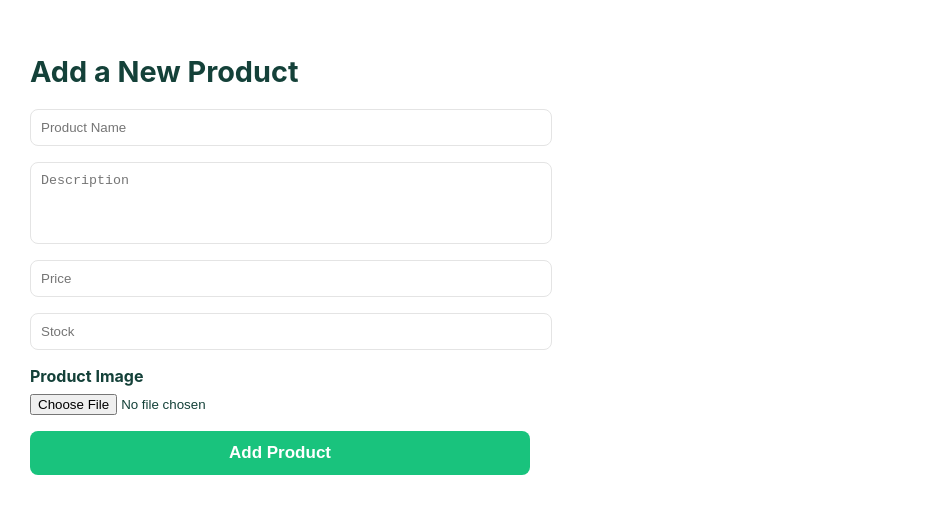
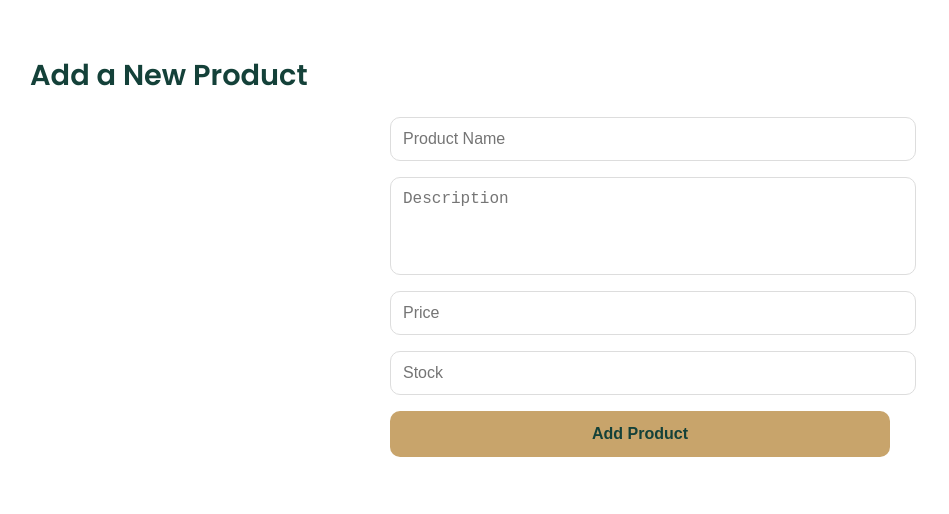
Before and after one commit to Mariya-004/AroundU, a React (Create React App) app in the folder frontend/: page /add-product in a window 1280 px wide. Shown: the top 514 px of the page, without its empty margins (0-949 px from the left). Built offline with nearby package versions, Linux system fonts and the light colour scheme.

Commit message:
modified addproduct

```diff
--- a/frontend/src/pages/addProduct.jsx
+++ b/frontend/src/pages/addProduct.jsx
@@ -6,7 +6,6 @@ export default function AddProduct() {
   const [description, setDescription] = useState('');
   const [price, setPrice] = useState('');
   const [stock, setStock] = useState('');
-  const [imageFile, setImageFile] = useState(null);
   const [loading, setLoading] = useState(false);
   const [msg, setMsg] = useState('');
   const navigate = useNavigate();
@@ -16,45 +15,45 @@ export default function AddProduct() {
     setLoading(true);
     setMsg('');
 
-    // Basic validation to ensure an image is selected
-    if (!imageFile) {
-        setMsg('Please select a product image.');
+    try {
+      const token = localStorage.getItem('token');
+      if (!token) {
+        setMsg('Unauthorized: Please log in first.');
         setLoading(false);
         return;
-    }
+      }
 
-    try {
-      const formData = new FormData();
-      formData.append('name', name);
-      formData.append('description', description);
-      formData.append('price', price);
-      formData.append('stock', stock);
-      // --- THIS IS THE CORRECTED LINE ---
-      formData.append('productImage', imageFile); // The key must match the backend ('productImage')
+      const productData = {
+        name,
+        description,
+        price,
+        stock,
+      };
 
-      const token = localStorage.getItem('token');
-      const res = await fetch('https://asia-south1-aroundu-473113.cloudfunctions.net/add_product', {
-        method: 'POST',
-        headers: {
-          // Note: Don't set Content-Type, the browser does it automatically for FormData
-          'Authorization': `Bearer ${token}`,
-        },
-        body: formData,
-      });
+      const res = await fetch(
+        'https://asia-south1-aroundu-473113.cloudfunctions.net/add_product',
+        {
+          method: 'POST',
+          headers: {
+            'Content-Type': 'application/json',
+            Authorization: `Bearer ${token}`,
+          },
+          body: JSON.stringify(productData),
+        }
+      );
 
       const responseData = await res.json();
+
       if (!res.ok) {
-        // Use the error message from the backend, or a default one
         throw new Error(responseData.msg || 'Failed to add product');
       }
 
-      setMsg(`Product "${responseData.newProduct.name}" added successfully!`);
+      setMsg(`✅ Product "${responseData.newProduct.name}" added successfully!`);
 
-      // Redirect back to the dashboard after a short delay
+      // Redirect to dashboard after short delay
       setTimeout(() => {
         navigate('/shopkeeper-dashboard');
       }, 1500);
-
     } catch (err) {
       setMsg(err.message);
     } finally {
@@ -63,66 +62,88 @@ export default function AddProduct() {
   };
 
   return (
-    <div style={{ background: '#fff', minHeight: '100vh', padding: 30, color: '#144139' }}>
+    <div
+      style={{
+        background: '#fff',
+        minHeight: '100vh',
+        padding: 30,
+        color: '#144139',
+        fontFamily: 'Poppins, sans-serif',
+      }}
+    >
       <h2 style={{ fontSize: '1.8rem', marginBottom: 20 }}>Add a New Product</h2>
-      <form onSubmit={handleSubmit} style={{ display: 'flex', flexDirection: 'column', maxWidth: 500 }}>
+
+      <form
+        onSubmit={handleSubmit}
+        style={{
+          display: 'flex',
+          flexDirection: 'column',
+          maxWidth: 500,
+          margin: '0 auto',
+          gap: 16,
+        }}
+      >
         <input
           type="text"
           placeholder="Product Name"
           value={name}
-          onChange={e => setName(e.target.value)}
+          onChange={(e) => setName(e.target.value)}
           required
-          style={{ marginBottom: 16, width: '100%', padding: 10, borderRadius: 8, border: '1px solid #e4e4e4' }}
+          style={inputStyle}
         />
+
         <textarea
           placeholder="Description"
           value={description}
-          onChange={e => setDescription(e.target.value)}
+          onChange={(e) => setDescription(e.target.value)}
+          rows={4}
           required
-          rows={4}
-          style={{ marginBottom: 16, width: '100%', padding: 10, borderRadius: 8, border: '1px solid #e4e4e4', resize: 'none' }}
+          style={{ ...inputStyle, resize: 'none' }}
         />
+
         <input
           type="number"
           placeholder="Price"
           value={price}
-          onChange={e => setPrice(e.target.value)}
+          onChange={(e) => setPrice(e.target.value)}
           required
-          style={{ marginBottom: 16, width: '100%', padding: 10, borderRadius: 8, border: '1px solid #e4e4e4' }}
+          style={inputStyle}
         />
+
         <input
           type="number"
           placeholder="Stock"
           value={stock}
-          onChange={e => setStock(e.target.value)}
+          onChange={(e) => setStock(e.target.value)}
           required
-          style={{ marginBottom: 16, width: '100%', padding: 10, borderRadius: 8, border: '1px solid #e4e4e4' }}
-        />
-        <label style={{ marginBottom: 8, fontWeight: 'bold' }}>Product Image</label>
-        <input
-          type="file"
-          accept="image/*"
-          onChange={e => setImageFile(e.target.files[0])}
-          required // Made this required to match backend logic
-          style={{ marginBottom: 16 }}
+          style={inputStyle}
         />
 
-        {msg && <p style={{ color: msg.includes('successfully') ? 'green' : 'red' }}>{msg}</p>}
+        {msg && (
+          <p
+            style={{
+              color: msg.includes('successfully') ? 'green' : 'red',
+              textAlign: 'center',
+            }}
+          >
+            {msg}
+          </p>
+        )}
 
         <button
           type="submit"
           disabled={loading}
           style={{
-            background: '#19c37d',
-            color: '#fff',
+            background: '#C8A46B',
+            color: '#144139',
             border: 'none',
-            borderRadius: 8,
-            padding: '12px 0',
-            fontWeight: 700,
-            fontSize: 17,
-            width: '100%',
+            borderRadius: 10,
+            padding: '14px',
+            fontWeight: 'bold',
+            fontSize: 16,
             cursor: loading ? 'not-allowed' : 'pointer',
-            opacity: loading ? 0.6 : 1
+            opacity: loading ? 0.7 : 1,
+            transition: 'background-color 0.3s ease',
           }}
         >
           {loading ? 'Adding Product...' : 'Add Product'}
@@ -131,3 +152,11 @@ export default function AddProduct() {
     </div>
   );
 }
+
+const inputStyle = {
+  padding: 12,
+  fontSize: '1rem',
+  borderRadius: 10,
+  border: '1px solid #ddd',
+  width: '100%',
+};
```
